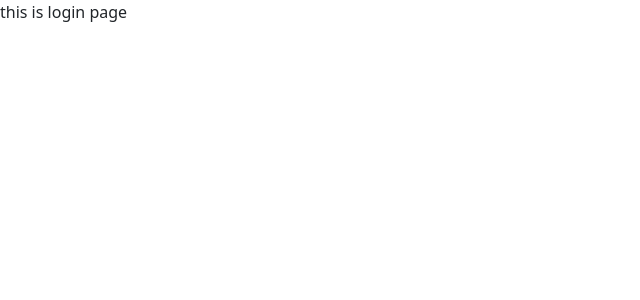
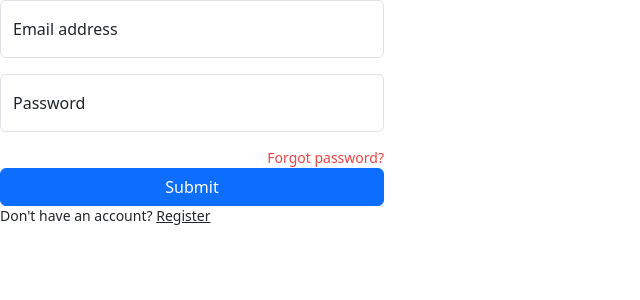
Before and after one commit to kryptt0n/social-media-frontend, a React (Create React App) app: page / in a window 1280 px wide. Shown: the top 300 px of the page, without its empty margins (0-640 px from the left). Built offline with nearby package versions, Linux system fonts and the light colour scheme.

Commit message:
Finish user auth pages

```diff
--- a/src/pages/app/layout.tsx
+++ b/src/pages/app/layout.tsx
@@ -1,10 +1,12 @@
 import { Outlet } from "react-router-dom";
+import { Button } from "react-bootstrap";
 
 export default function Layout(){
     return (
         <>
         <div>
             <p>this is the layout</p>
+            <Button variant="outline-primary">Primary</Button>{' '}
         </div>
             <div>
                 <Outlet />
--- a/src/pages/authentication/login.tsx
+++ b/src/pages/authentication/login.tsx
@@ -1,5 +1,28 @@
+import { Button } from "react-bootstrap";
+import { Form } from "react-bootstrap";
+
 export function Login() {
     return (
-        <p>this is login page</p>
+        <>
+            <Form className="w-96">
+                <Form.FloatingLabel controlId="formEmail" label="Email address" className="mb-3">
+                    <Form.Control type="email" placeholder="Email address" />
+                </Form.FloatingLabel>
+
+                <Form.FloatingLabel className="mb-3" controlId="formPassword" label="Password">
+                    <Form.Control type="password" placeholder="Password" />
+                </Form.FloatingLabel>
+
+                <p className="text-red-500 text-sm text-right"><a href="/reset/info">Forgot password?</a></p>
+
+                <div className="d-grid">
+                    <Button variant="primary" className="w-auto" type="submit">
+                        Submit
+                    </Button>
+                </div>
+
+                <p className="text-sm">Don't have an account? <a className="underline" href="/register/info">Register</a></p>
+            </Form>
+        </>
     );
 }
--- a/src/pages/authentication/registeration/register-code.tsx
+++ b/src/pages/authentication/registeration/register-code.tsx
@@ -1,5 +1,22 @@
-export function RegisterCode(){
+import { Button } from "react-bootstrap";
+import { Form } from "react-bootstrap";
+
+export function RegisterCode() {
     return (
-        <p>this is register code</p>
+        <>
+            <Form className="w-96">
+                <p className="text-center text-lg font-bold">An email with code have been sent to your mailbox.</p>
+
+                <Form.FloatingLabel className="mb-3" controlId="formCode" label="Verify Code">
+                    <Form.Control type="text" />
+                </Form.FloatingLabel>
+
+                <div className="d-grid">
+                    <Button variant="primary" type="submit">
+                        Submit
+                    </Button>
+                </div>
+            </Form>
+        </>
     );
 }
--- a/src/pages/authentication/registeration/register-fin.tsx
+++ b/src/pages/authentication/registeration/register-fin.tsx
@@ -1,5 +1,14 @@
-export function RegisterFinish(){
+import { Button } from "react-bootstrap";
+
+export function RegisterFinish() {
     return (
-        <p>this is register finish</p>
+        <div className="w-96">
+            <p className="text-center text-lg font-bold">Congratulations! You have registered!</p>
+            <div className="d-grid">
+                <Button variant="primary" type="button" href="/">
+                    Login
+                </Button>
+            </div>
+        </div>
     );
 }
--- a/src/pages/authentication/registeration/register-info.tsx
+++ b/src/pages/authentication/registeration/register-info.tsx
@@ -1,5 +1,32 @@
-export function RegisterInfo(){
+import { Button } from "react-bootstrap";
+import { Form } from "react-bootstrap";
+
+export function RegisterInfo() {
     return (
-        <p>this is register info</p>
+        <>
+            <Form className="w-96">
+                <Form.FloatingLabel controlId="formEmail" label="Email address" className="mb-3">
+                    <Form.Control type="email" placeholder="Email address" />
+                </Form.FloatingLabel>
+
+                <Form.FloatingLabel className="mb-3" controlId="formUsername" label="Username">
+                    <Form.Control type="text" placeholder="Username" />
+                </Form.FloatingLabel>
+
+                <Form.FloatingLabel className="mb-3" controlId="formPassword" label="Password">
+                    <Form.Control type="password" placeholder="Password" />
+                </Form.FloatingLabel>
+
+                <Form.FloatingLabel className="mb-3" controlId="formDob" label="Date of birth">
+                    <Form.Control type="date" placeholder="Date of birth" />
+                </Form.FloatingLabel>
+
+                <div className="d-grid">
+                    <Button variant="primary" type="submit">
+                        Submit
+                    </Button>
+                </div>
+            </Form>
+        </>
     );
 }
--- a/src/pages/authentication/reset/reset-fin.tsx
+++ b/src/pages/authentication/reset/reset-fin.tsx
@@ -1,5 +1,14 @@
+import { Button } from "react-bootstrap";
+
 export function ResetFinish(){
     return (
-        <p>this is reset finish</p>
+        <div className="w-96">
+        <p className="text-center text-lg font-bold">Your password has been reset!</p>
+        <div className="d-grid">
+            <Button variant="primary" type="button" href="/">
+                Login
+            </Button>
+        </div>
+    </div>
     );
 }
--- a/src/pages/authentication/reset/reset-info.tsx
+++ b/src/pages/authentication/reset/reset-info.tsx
@@ -1,5 +1,20 @@
-export function ResetInfo(){
+import { Button } from "react-bootstrap";
+import { Form } from "react-bootstrap";
+
+export function ResetInfo() {
     return (
-        <p>this is reset info</p>
+        <>
+            <Form className="w-96">
+                <Form.FloatingLabel className="mb-3" controlId="formCode" label="Your email address">
+                    <Form.Control type="email" placeholder="Your email address" />
+                </Form.FloatingLabel>
+
+                <div className="d-grid">
+                    <Button variant="primary" type="submit">
+                        Submit
+                    </Button>
+                </div>
+            </Form>
+        </>
     );
 }
--- a/src/pages/authentication/reset/reset-newpw.tsx
+++ b/src/pages/authentication/reset/reset-newpw.tsx
@@ -1,5 +1,24 @@
-export function ResetNewPassword(){
+import { Button } from "react-bootstrap";
+import { Form } from "react-bootstrap";
+
+export function ResetNewPassword() {
     return (
-        <p>this is reset new password page</p>
+        <>
+            <Form className="w-96">
+                <Form.FloatingLabel className="mb-3" controlId="formCode" label="Enter new password">
+                    <Form.Control type="password" placeholder="Enter new password" />
+                </Form.FloatingLabel>
+
+                <Form.FloatingLabel className="mb-3" controlId="formCode" label="Re-enter new password">
+                    <Form.Control type="password" placeholder="Re-enter new password" />
+                </Form.FloatingLabel>
+
+                <div className="d-grid">
+                    <Button variant="primary" type="submit">
+                        Submit
+                    </Button>
+                </div>
+            </Form>
+        </>
     );
 }
```
